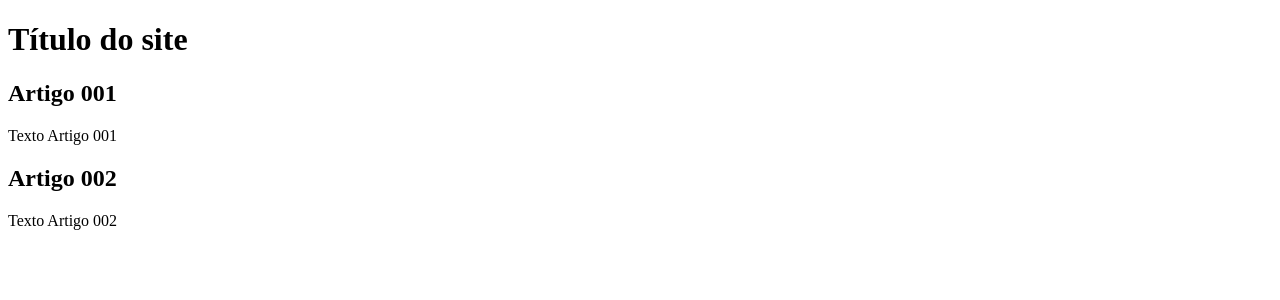
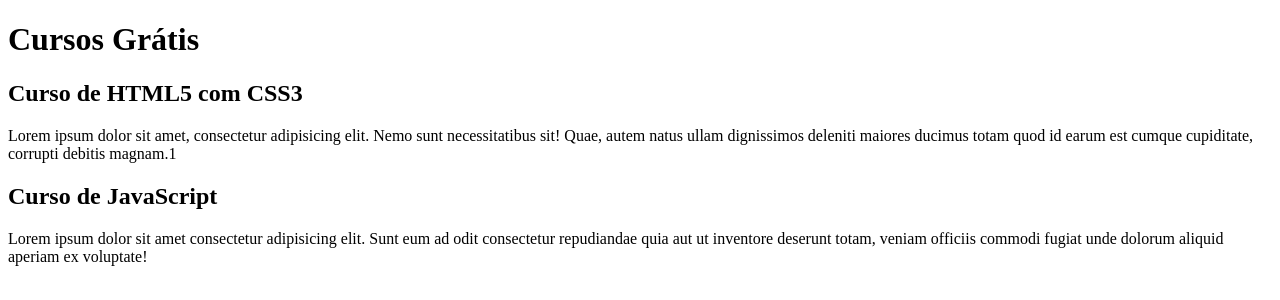
Before and after one commit to CoderAugusto/projeto-site, a plain HTML site: page index.html in a window 1280 px wide. Drawn offline with Linux system fonts and the light colour scheme.

Commit message:
comecei a escrever o conteúdo

```diff
--- a/index.html
+++ b/index.html
@@ -8,15 +8,15 @@
 <body>
     <main>
         <header>
-            <h1>Título do site</h1>
+            <h1>Cursos Grátis</h1>
         </header>
         <article>
-            <h2>Artigo 001</h2>
-            <p>Texto Artigo 001</p>
+            <h2>Curso de HTML5 com CSS3</h2>
+            <p>Lorem ipsum dolor sit amet, consectetur adipisicing elit. Nemo sunt necessitatibus sit! Quae, autem natus ullam dignissimos deleniti maiores ducimus totam quod id earum est cumque cupiditate, corrupti debitis magnam.1</p>
         </article>
         <article>
-            <h2>Artigo 002</h2>
-            <p>Texto Artigo 002</p>
+            <h2>Curso de JavaScript</h2>
+            <p>Lorem ipsum dolor sit amet consectetur adipisicing elit. Sunt eum ad odit consectetur repudiandae quia aut ut inventore deserunt totam, veniam officiis commodi fugiat unde dolorum aliquid aperiam ex voluptate!</p>
         </article>
     </main>
 </body>
```
